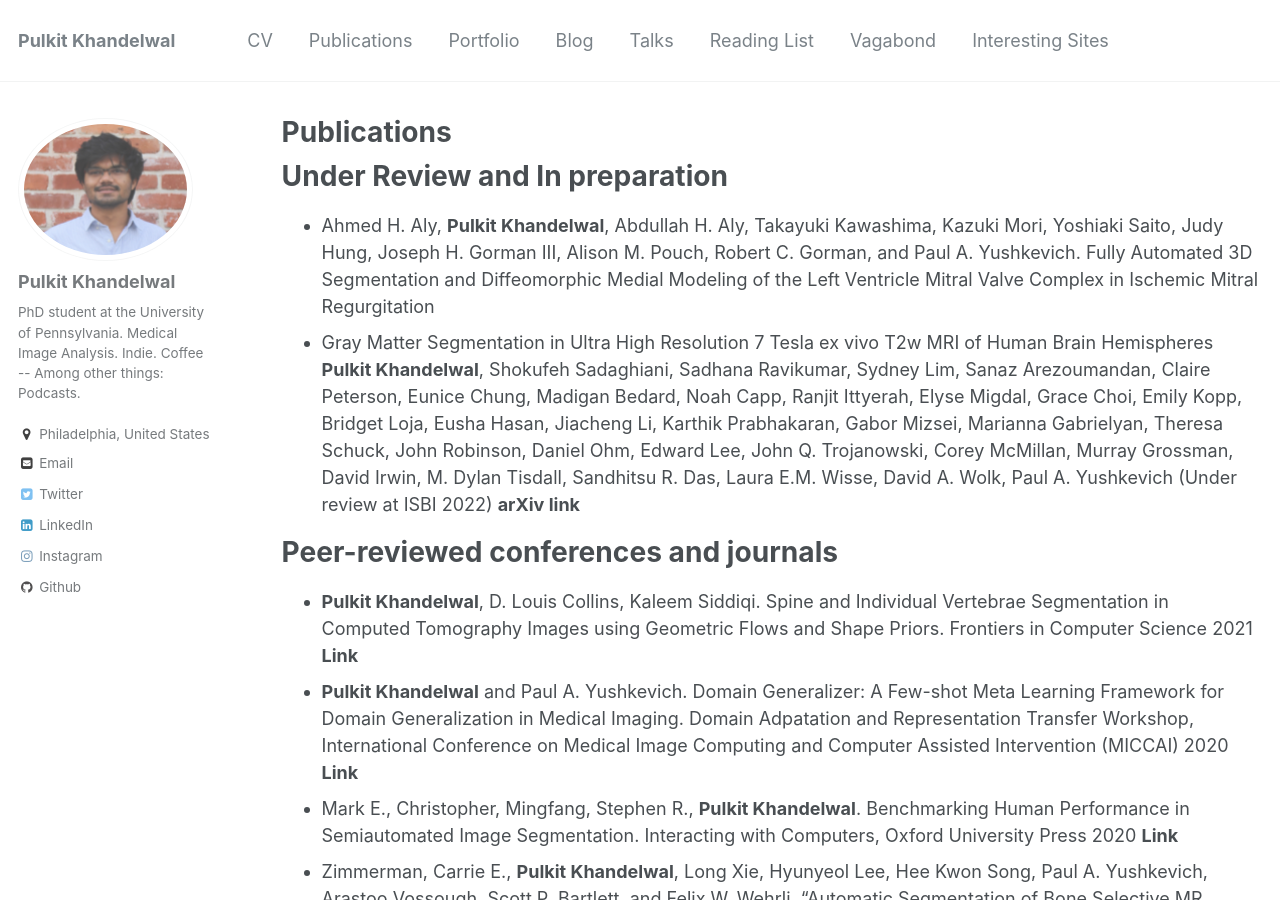
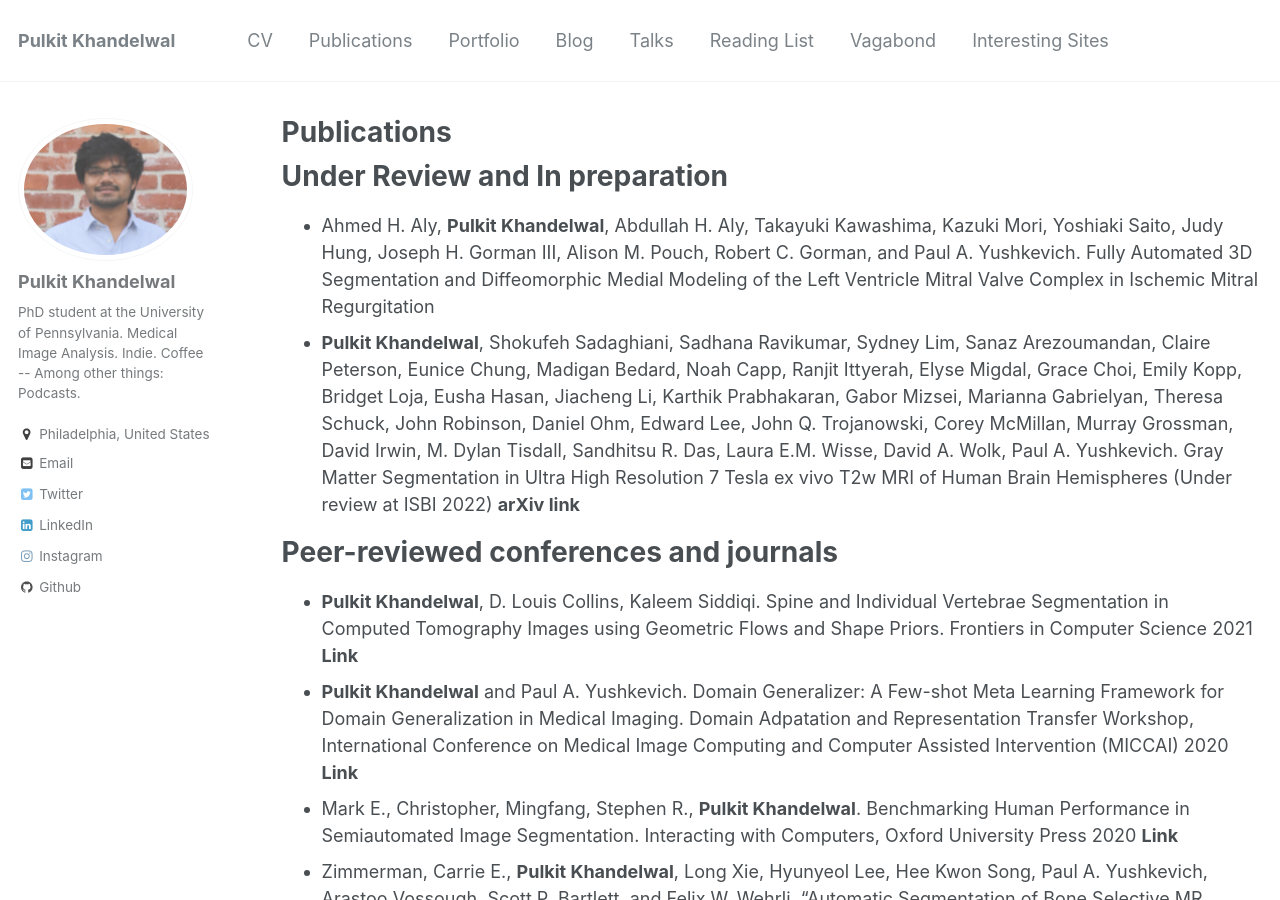
Before and after one commit to Pulkit-Khandelwal/pulkit-khandelwal.github.io, a Jekyll site: the page built from _pages/publications.md, in a window 1280 px wide and 900 px high. Built offline with Jekyll 4.4.1, drawn with Linux system fonts in a browser that asks for light colours.

```diff
--- a/_pages/publications.md
+++ b/_pages/publications.md
@@ -11,8 +11,7 @@ author_profile: true
 Judy Hung, Joseph H. Gorman III, Alison M. Pouch, Robert C. Gorman, and Paul A. Yushkevich. Fully
 Automated 3D Segmentation and Diffeomorphic Medial Modeling of the Left Ventricle Mitral Valve Complex
 in Ischemic Mitral Regurgitation
-* Gray Matter Segmentation in Ultra High Resolution 7 Tesla ex vivo T2w MRI of Human Brain Hemispheres
-**Pulkit Khandelwal**, Shokufeh Sadaghiani, Sadhana Ravikumar, Sydney Lim, Sanaz Arezoumandan, Claire Peterson, Eunice Chung, Madigan Bedard, Noah Capp, Ranjit Ittyerah, Elyse Migdal, Grace Choi, Emily Kopp, Bridget Loja, Eusha Hasan, Jiacheng Li, Karthik Prabhakaran, Gabor Mizsei, Marianna Gabrielyan, Theresa Schuck, John Robinson, Daniel Ohm, Edward Lee, John Q. Trojanowski, Corey McMillan, Murray Grossman, David Irwin, M. Dylan Tisdall, Sandhitsu R. Das, Laura E.M. Wisse, David A. Wolk, Paul A. Yushkevich (Under review at ISBI 2022) [**arXiv link**](https://arxiv.org/abs/2110.07711)
+* **Pulkit Khandelwal**, Shokufeh Sadaghiani, Sadhana Ravikumar, Sydney Lim, Sanaz Arezoumandan, Claire Peterson, Eunice Chung, Madigan Bedard, Noah Capp, Ranjit Ittyerah, Elyse Migdal, Grace Choi, Emily Kopp, Bridget Loja, Eusha Hasan, Jiacheng Li, Karthik Prabhakaran, Gabor Mizsei, Marianna Gabrielyan, Theresa Schuck, John Robinson, Daniel Ohm, Edward Lee, John Q. Trojanowski, Corey McMillan, Murray Grossman, David Irwin, M. Dylan Tisdall, Sandhitsu R. Das, Laura E.M. Wisse, David A. Wolk, Paul A. Yushkevich. Gray Matter Segmentation in Ultra High Resolution 7 Tesla ex vivo T2w MRI of Human Brain Hemispheres (Under review at ISBI 2022) [**arXiv link**](https://arxiv.org/abs/2110.07711)
 
 
 **Peer-reviewed conferences and journals**
```
